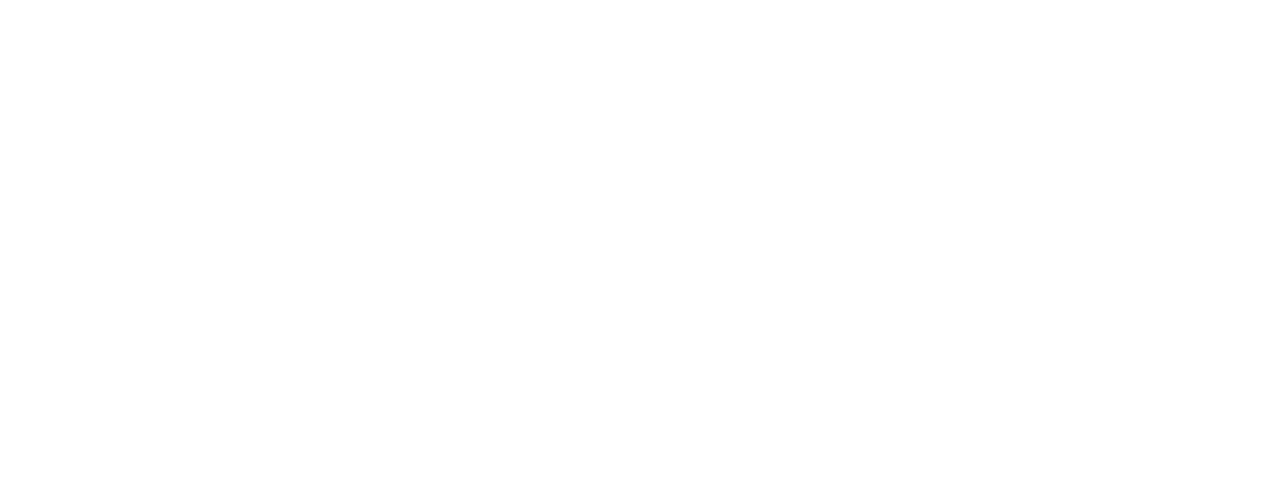
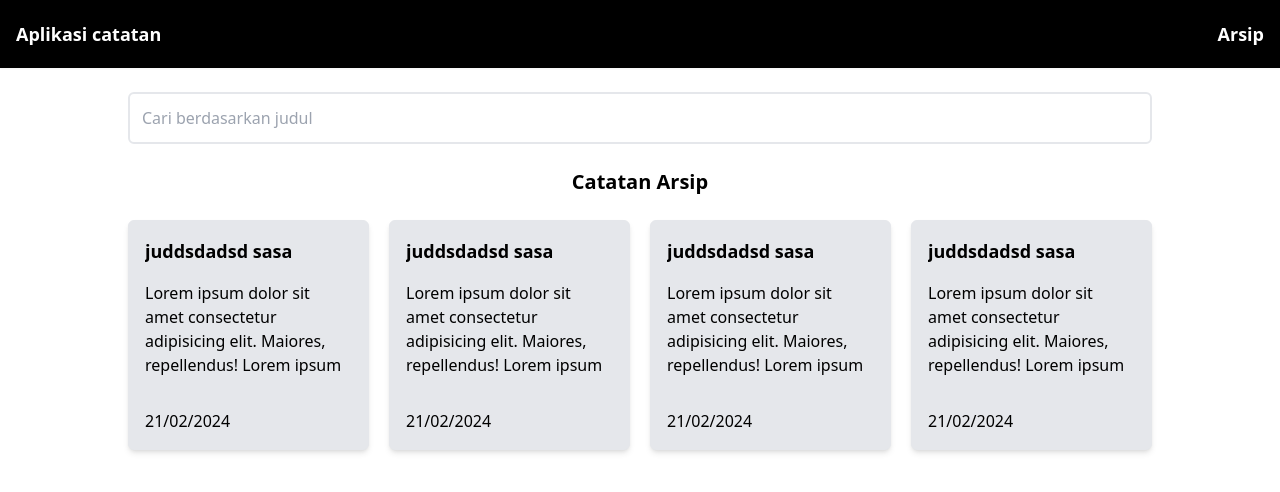
Before and after one commit to Maulidin-Ilham/dicoding-notes-v2, a React (Vite) app: page /arsip in a window 1280 px wide. Before the commit this address had no page. Shown: the top 492 px of the page. Built offline with nearby package versions, Linux system fonts and the light colour scheme.

Commit message:
feat: Add arsip and detail page

```diff
--- a/src/App.jsx
+++ b/src/App.jsx
@@ -1,11 +1,15 @@
 import { BrowserRouter as Router, Routes, Route } from "react-router-dom";
 import Home from "./pages/Home";
+import Arsip from "./pages/Arsip";
+import DetailPage from "./pages/DetailPage";
 
 const App = () => {
   return (
     <Router>
       <Routes>
         <Route path="/" element={<Home />} />
+        <Route path="/arsip" element={<Arsip />} />
+        <Route path="/note/:noteId" element={<DetailPage />} />
       </Routes>
     </Router>
   );
--- a/src/components/CardNote.jsx
+++ b/src/components/CardNote.jsx
@@ -1,7 +1,10 @@
+import { Link } from "react-router-dom";
+
 const CardNote = () => {
   return (
     <>
-      <div className="bg-gray-200 border border-gray-200 p-4 rounded-md shadow-md min-h-[180px] lg:min-h-[230px] flex flex-col justify-between space-y-3 cursor-pointer hover:opacity-80 transition duration-200 ease-in-out">
+      <Link to={"note/2"}>
+        <div className="bg-gray-200 border border-gray-200 p-4 rounded-md shadow-md min-h-[180px] lg:min-h-[230px] flex flex-col justify-between space-y-3  hover:opacity-80 transition duration-200 ease-in-out">
           <div className="flex flex-col space-y-4">
             <h1 className="font-semibold text-lg line-clamp-1">
               juddsdadsd sasa{" "}
@@ -15,6 +18,7 @@
             <p>21/02/2024</p>
           </div>
         </div>
+      </Link>
     </>
   );
 };
--- a/src/components/Container.jsx
+++ b/src/components/Container.jsx
@@ -1,12 +1,11 @@
+import Navbar from "./Navbar";
+
 /* eslint-disable react/prop-types */
 const Container = ({ children }) => {
   return (
     <>
       {" "}
-      <div className="flex flex-row justify-between items-center bg-black text-white py-5 px-4 shadow-sm">
-        <h1 className="font-semibold text-lg">Aplikasi catatan</h1>
-        <h1 className="font-semibold text-lg">Arsip</h1>
-      </div>
+      <Navbar />
       <div className="px-4 py-6 flex flex-col justify-center items-center w-full">
         <div className=" w-full lg:max-w-5xl md:max-w-3xl">{children}</div>
       </div>
--- /dev/null
+++ b/src/components/Navbar.jsx
@@ -0,0 +1,16 @@
+import { Link } from "react-router-dom";
+
+const Navbar = () => {
+  return (
+    <div className="flex flex-row justify-between items-center bg-black text-white py-5 px-4 shadow-sm">
+      <Link to={"/"}>
+        <h1 className="font-semibold text-lg">Aplikasi catatan</h1>
+      </Link>
+      <Link to={"/arsip"}>
+        <h1 className="font-semibold text-lg">Arsip</h1>
+      </Link>
+    </div>
+  );
+};
+
+export default Navbar;
--- /dev/null
+++ b/src/pages/Arsip.jsx
@@ -0,0 +1,29 @@
+import CardNote from "../components/CardNote";
+import Container from "../components/Container";
+
+const Arsip = () => {
+  return (
+    <>
+      <Container>
+        <div className="flex flex-col  ">
+          <input
+            type="text"
+            placeholder="Cari berdasarkan judul"
+            className="p-3 rounded-md border-2 border-gray-200 outline-none focus:border-gray-500 w-full"
+          />
+          <h1 className="text-center font-semibold mt-6 text-xl mb-6">
+            Catatan Arsip
+          </h1>
+          <div className="flex flex-col space-y-5 md:grid md:grid-cols-3 md:gap-5 md:space-y-0 lg:grid-cols-4">
+            <CardNote />
+            <CardNote />
+            <CardNote />
+            <CardNote />
+          </div>
+        </div>
+      </Container>
+    </>
+  );
+};
+
+export default Arsip;
--- /dev/null
+++ b/src/pages/DetailPage.jsx
@@ -0,0 +1,15 @@
+import { useParams } from "react-router-dom";
+import Container from "../components/Container";
+
+const DetailPage = () => {
+  const { noteId } = useParams();
+  return (
+    <>
+      <Container>
+        <h1>Detail page {noteId}</h1>
+      </Container>
+    </>
+  );
+};
+
+export default DetailPage;
--- a/src/pages/Home.jsx
+++ b/src/pages/Home.jsx
@@ -10,7 +10,9 @@
           placeholder="Cari berdasarkan judul"
           className="p-3 rounded-md border-2 border-gray-200 outline-none focus:border-gray-500 w-full"
         />
-        <h1 className="text-center font-semibold mt-6 text-xl mb-6">Notes</h1>
+        <h1 className="text-center font-semibold mt-6 text-xl mb-6">
+          Catatan Aktif
+        </h1>
         <div className="flex flex-col space-y-5 md:grid md:grid-cols-3 md:gap-5 md:space-y-0 lg:grid-cols-4">
           <CardNote />
           <CardNote />
```
Lines whose indentation alone changed are shown as unchanged.
